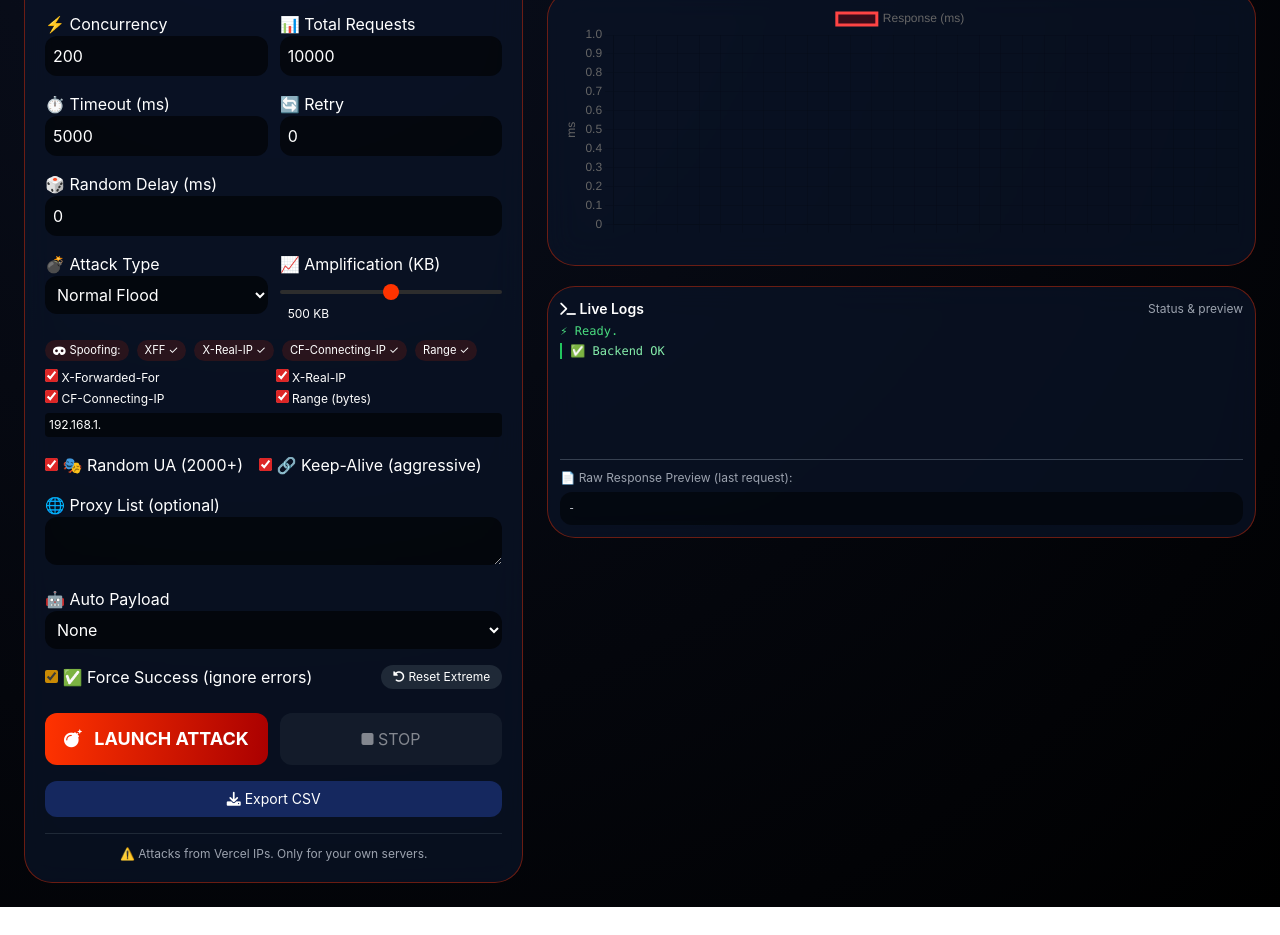
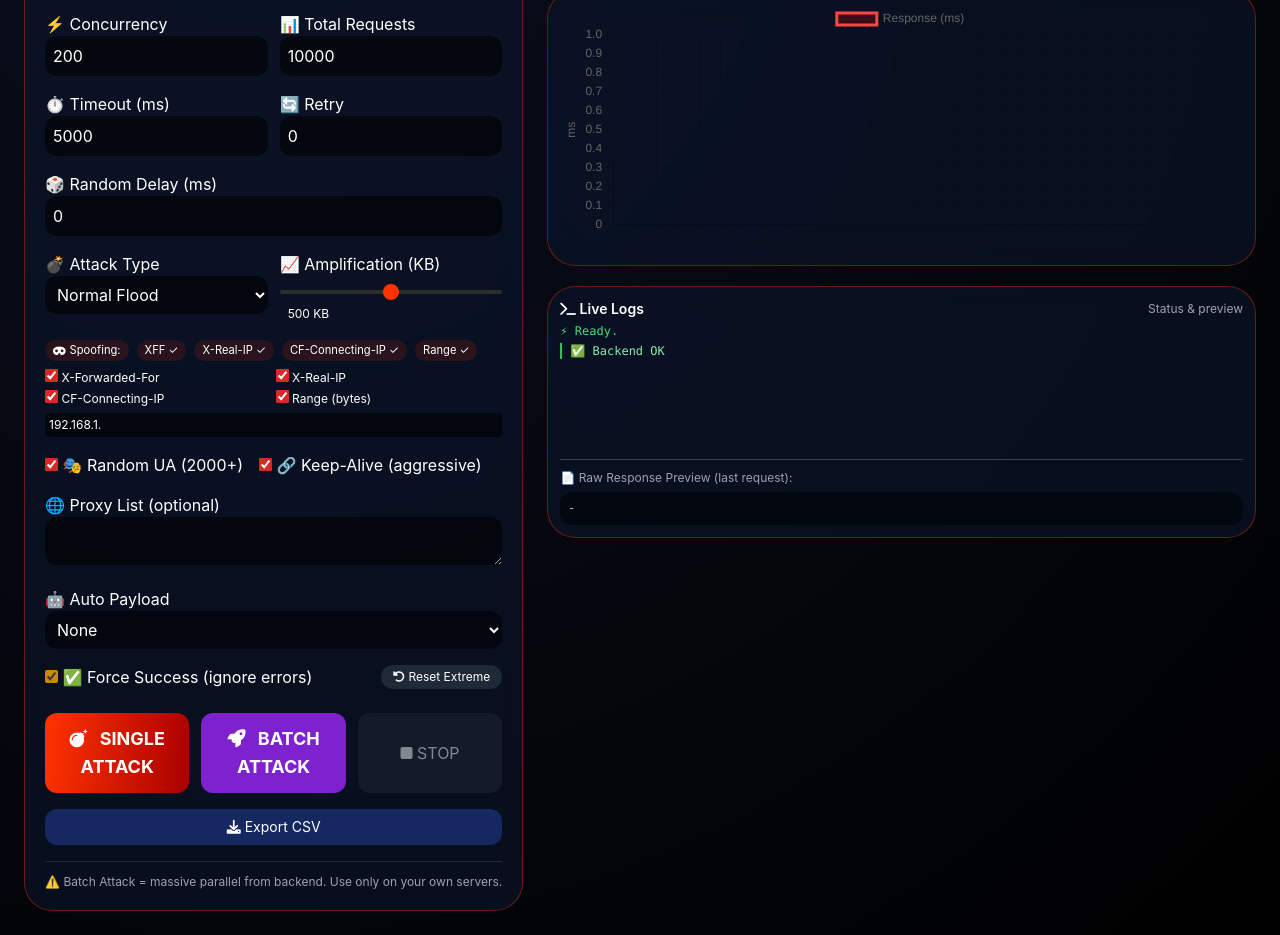
Before and after one commit to Origami-Tobiichi/Elysia, a website: page public/index.html in a window 1280 px wide. Shown: the part 606-1541 px from the top of the page. Before the commit the page ends 1513 px from the top, so only its background shows below. Drawn offline with nearby package versions, Linux system fonts and the light colour scheme; no server answers.

Commit message:
Update index.html

```diff
--- a/public/index.html
+++ b/public/index.html
@@ -3,7 +3,7 @@
 <head>
     <meta charset="UTF-8">
     <meta name="viewport" content="width=device-width, initial-scale=1.0, user-scalable=yes">
-    <title>💀 Web Stresser Ultimate | Elysia Engine</title>
+    <title>💀 Web Stresser Ultimate | Elysia Extreme Batch</title>
     <script src="https://cdn.tailwindcss.com"></script>
     <link rel="stylesheet" href="https://cdnjs.cloudflare.com/ajax/libs/font-awesome/6.0.0-beta3/css/all.min.css">
     <script src="https://cdn.jsdelivr.net/npm/chart.js@4.4.0/dist/chart.umd.min.js"></script>
@@ -41,7 +41,7 @@
     <div class="flex flex-wrap justify-between items-center mb-6 gap-3">
         <div>
             <h1 class="text-4xl md:text-6xl font-black bg-gradient-to-r from-red-500 to-orange-400 bg-clip-text text-transparent">💀 STRESSER ULTIMATE</h1>
-            <p class="text-gray-400 text-sm mt-1">Elysia Engine · Real Traffic · All Attack Methods</p>
+            <p class="text-gray-400 text-sm mt-1">Elysia Extreme Engine · Single / Batch Attack · DoS Grade</p>
         </div>
         <div class="flex items-center gap-3 bg-black/40 p-2 rounded-full">
             <i class="fas fa-users text-orange-400"></i>
@@ -51,7 +51,7 @@
     </div>
 
     <div class="grid lg:grid-cols-12 gap-6">
-        <!-- Konfigurasi Kiri -->
+        <!-- KONFIGURASI KIRI -->
         <div class="lg:col-span-5 glass p-5 space-y-4">
             <h2 class="text-xl font-bold flex items-center gap-2 border-b border-red-800 pb-2"><i class="fas fa-skull text-red-500"></i> Attack Config</h2>
             <div><label class="block text-sm font-semibold mb-1">🎯 Target URL</label><input id="targetUrl" class="w-full p-2 rounded-xl bg-black/60 border border-red-900" value="https://httpbin.org/anything"></div>
@@ -62,8 +62,14 @@
             <div><label>📦 Custom Payload</label><textarea id="payload" rows="2" class="w-full p-2 rounded-xl bg-black/60 font-mono text-xs"></textarea></div>
             <div><label>🔧 Custom Headers (JSON)</label><textarea id="customHeaders" rows="1" class="w-full p-2 rounded-xl bg-black/60 font-mono text-xs"></textarea></div>
             <div><label>🍪 Cookies</label><input id="cookies" class="w-full p-2 rounded-xl bg-black/60"></div>
-            <div class="grid grid-cols-2 gap-3"><div><label>⚡ Concurrency</label><input type="number" id="concurrency" value="200" class="w-full p-2 rounded-xl bg-black/60"></div><div><label>📊 Total Requests</label><input type="number" id="total" value="10000" class="w-full p-2 rounded-xl bg-black/60"></div></div>
-            <div class="grid grid-cols-2 gap-3"><div><label>⏱️ Timeout (ms)</label><input type="number" id="timeout" value="5000" class="w-full p-2 rounded-xl bg-black/60"></div><div><label>🔄 Retry</label><input type="number" id="retry" value="0" class="w-full p-2 rounded-xl bg-black/60"></div></div>
+            <div class="grid grid-cols-2 gap-3">
+                <div><label>⚡ Concurrency</label><input type="number" id="concurrency" value="200" class="w-full p-2 rounded-xl bg-black/60"></div>
+                <div><label>📊 Total Requests</label><input type="number" id="total" value="10000" class="w-full p-2 rounded-xl bg-black/60"></div>
+            </div>
+            <div class="grid grid-cols-2 gap-3">
+                <div><label>⏱️ Timeout (ms)</label><input type="number" id="timeout" value="5000" class="w-full p-2 rounded-xl bg-black/60"></div>
+                <div><label>🔄 Retry</label><input type="number" id="retry" value="0" class="w-full p-2 rounded-xl bg-black/60"></div>
+            </div>
             <div><label>🎲 Random Delay (ms)</label><input type="number" id="randomDelay" value="0" class="w-full p-2 rounded-xl bg-black/60"></div>
             <div class="grid grid-cols-2 gap-3">
                 <div><label>💣 Attack Type</label><select id="attackType" class="w-full p-2 rounded-xl bg-black/60">
@@ -102,15 +108,16 @@
                 <label><input type="checkbox" id="forceSuccess" class="accent-yellow-600" checked> ✅ Force Success (ignore errors)</label>
                 <button id="resetExtremeBtn" class="bg-gray-800 text-xs px-3 py-1 rounded-full hover:bg-gray-700"><i class="fas fa-undo-alt"></i> Reset Extreme</button>
             </div>
-            <div class="flex gap-3 pt-2">
-                <button id="startBtn" class="btn-extreme flex-1 py-3 rounded-xl font-bold text-lg"><i class="fas fa-bomb mr-2"></i> LAUNCH ATTACK</button>
+            <div class="flex gap-3 pt-2 flex-wrap">
+                <button id="startBtn" class="btn-extreme flex-1 py-3 rounded-xl font-bold text-lg"><i class="fas fa-bomb mr-2"></i> SINGLE ATTACK</button>
+                <button id="batchBtn" class="bg-purple-700 hover:bg-purple-600 flex-1 py-3 rounded-xl font-bold text-lg"><i class="fas fa-rocket mr-2"></i> BATCH ATTACK</button>
                 <button id="stopBtn" class="bg-gray-800 flex-1 py-3 rounded-xl disabled:opacity-50" disabled><i class="fas fa-stop"></i> STOP</button>
             </div>
             <button id="exportBtn" class="w-full bg-blue-900/60 py-2 rounded-xl text-sm"><i class="fas fa-download"></i> Export CSV</button>
-            <div class="text-xs text-center text-gray-400 border-t border-gray-800 pt-3 mt-2">⚠️ Attacks from Vercel IPs. Only for your own servers.</div>
+            <div class="text-xs text-center text-gray-400 border-t border-gray-800 pt-3 mt-2">⚠️ Batch Attack = massive parallel from backend. Use only on your own servers.</div>
         </div>
 
-        <!-- Panel Kanan (Statistik + Preview + Respon) -->
+        <!-- PANEL KANAN (STATISTIK) -->
         <div class="lg:col-span-7 space-y-5">
             <div class="glass p-4">
                 <div class="flex flex-wrap justify-between items-center gap-2">
```
